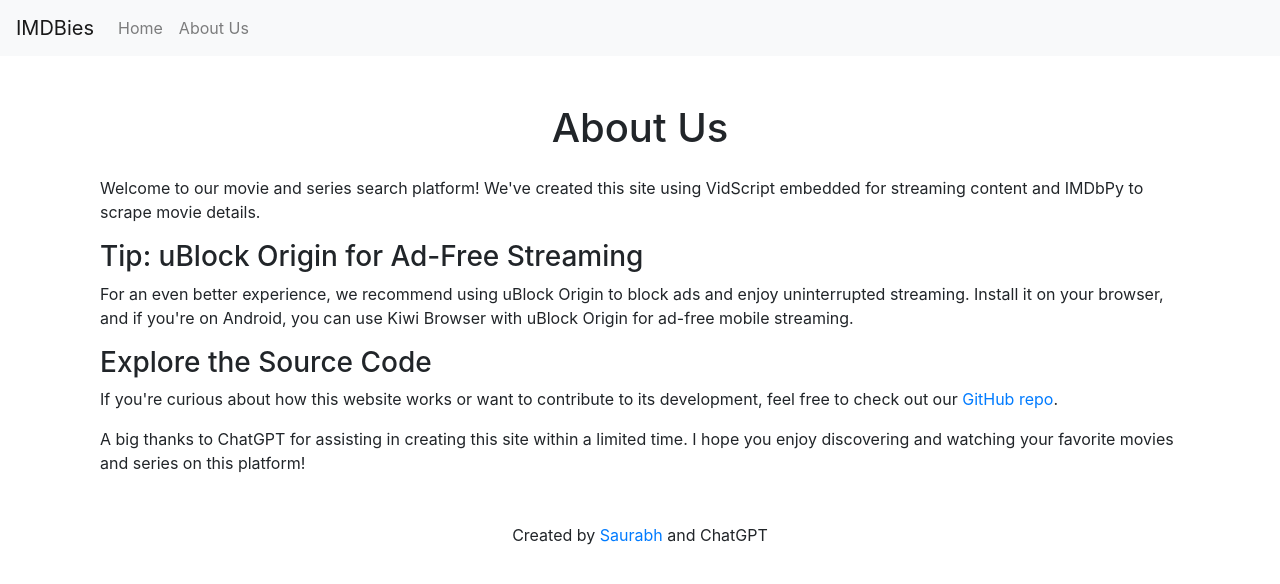
After one commit to thesupersaurabh/IMDBies, a Flask app: page /aboutus in a window 1280 px wide. The commit adds this page. Shown: the top 584 px of the page. Run offline with Flask 3, Linux system fonts and the light colour scheme; some libraries are stand-ins or nearby versions.

Commit message:
update about us

```diff
--- a/app.py
+++ b/app.py
@@ -7,6 +7,10 @@
 @app.route('/')
 def index():
     return render_template('index.html')
+
+@app.route('/aboutus')
+def about_us():
+    return render_template('aboutus.html')
 
 @app.route('/search_movies')
 def search_movies():
--- /dev/null
+++ b/templates/aboutus.html
@@ -0,0 +1,19 @@
+{% extends "base.html" %}
+
+{% block title %}About Us{% endblock %}
+
+{% block content %}
+    <div class="container mt-5">
+        <h1 class="text-center mb-4">About Us</h1>
+
+        <p>Welcome to our movie and series search platform! We've created this site using VidScript embedded for streaming content and IMDbPy to scrape movie details.</p>
+
+        <h3>Tip: uBlock Origin for Ad-Free Streaming</h3>
+        <p>For an even better experience, we recommend using uBlock Origin to block ads and enjoy uninterrupted streaming. Install it on your browser, and if you're on Android, you can use Kiwi Browser with uBlock Origin for ad-free mobile streaming.</p>
+
+        <h3>Explore the Source Code</h3>
+        <p>If you're curious about how this website works or want to contribute to its development, feel free to check out our <a href="https://github.com/thesupersaurabh/IMDBies">GitHub repo</a>.</p>
+
+        <p>A big thanks to ChatGPT for assisting in creating this site within a limited time. I hope you enjoy discovering and watching your favorite movies and series on this platform!</p>
+    </div>
+{% endblock %}
--- a/templates/base.html
+++ b/templates/base.html
@@ -10,6 +10,14 @@
     <header class="mb-4">
         <nav class="navbar navbar-expand-lg navbar-light bg-light">
             <a class="navbar-brand" href="/">IMDBies</a>
+            <ul class="navbar-nav mr-auto">
+                <li class="nav-item">
+                    <a class="nav-link" href="/">Home</a>
+                </li>
+                <li class="nav-item">
+                    <a class="nav-link" href="/aboutus">About Us</a>
+                </li>
+            </ul>
         </nav>
     </header>
 
@@ -18,7 +26,8 @@
     </div>
 
     <footer class="mt-5">
-        <p class="text-center">&copy; 2024 IMDBies</p>
+        <p class="text-center">Created by <a href="https://github.com/thesupersaurabh">Saurabh</a> and ChatGPT</p>
+
     </footer>
 
     <script src="https://code.jquery.com/jquery-3.5.1.slim.min.js"></script>
--- a/templates/watch.html
+++ b/templates/watch.html
@@ -6,7 +6,7 @@
     <div class="container mt-5">
         <h1 class="text-center mb-4">Watch Movie or Series</h1>
         <div id="watchDetails" class="text-center"></div>
-        <button id="reportIssueBtn" class="btn btn-danger mt-3">Report Issue: Video not working</button>
+        <button id="reportIssueBtn" class="btn btn-danger mt-3">Report Issue: Video not working or change series's episode </button>
     </div>
 
     <script>
```
